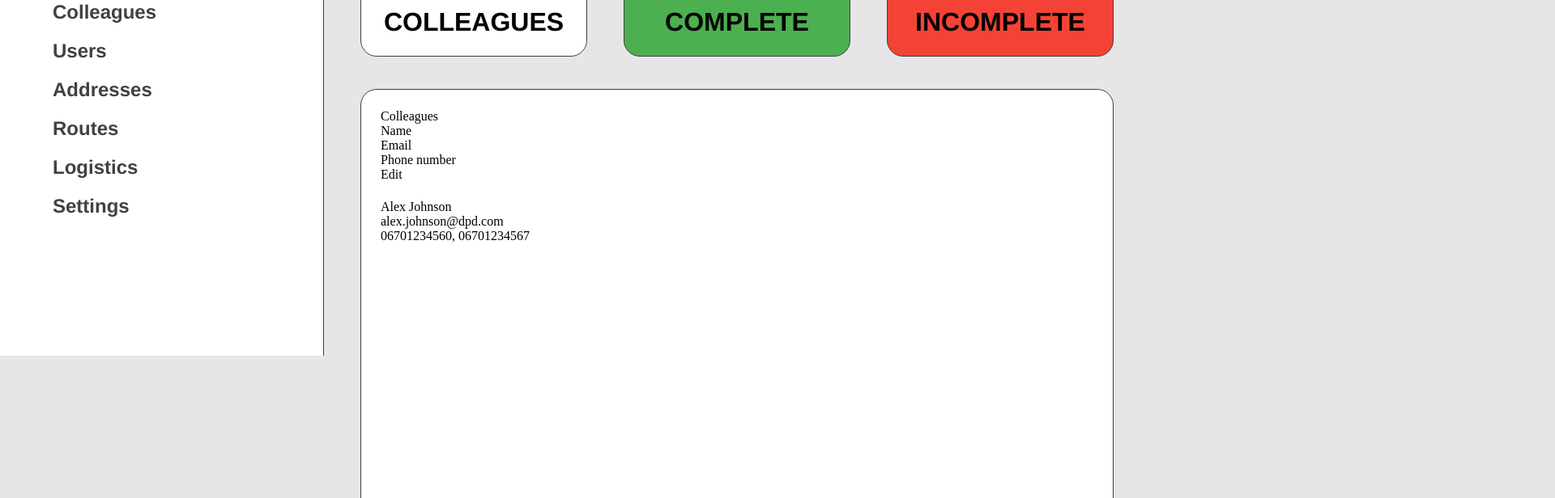
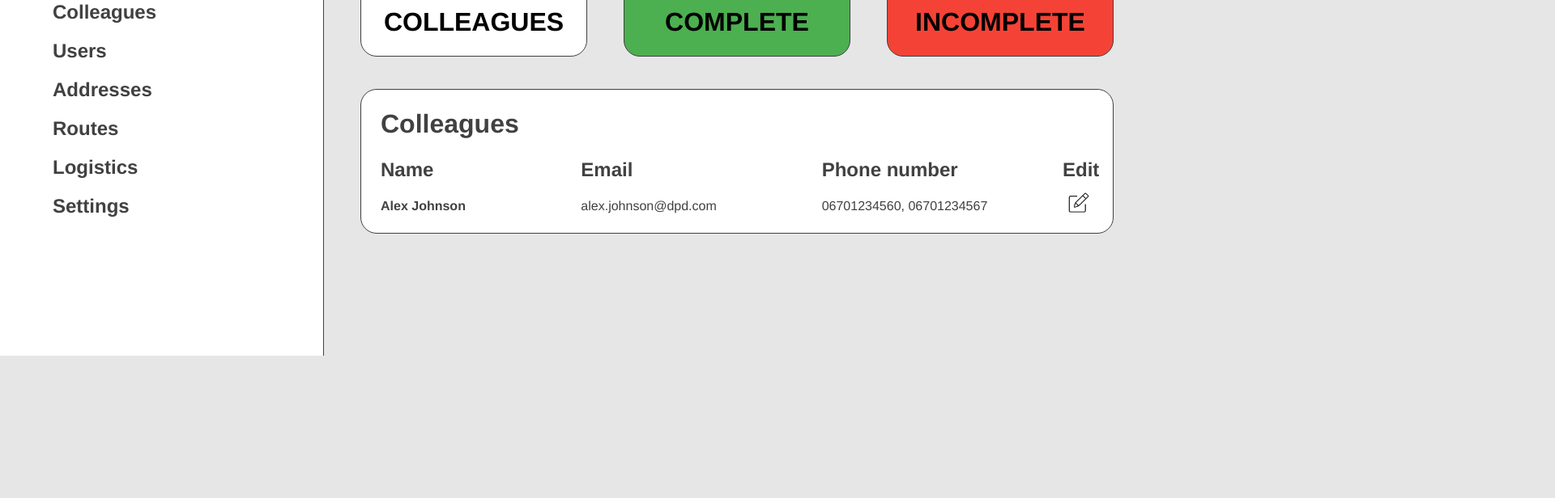
Before and after one commit to RekaKR/admin_management_react, a React (Create React App) app: page /colleagues in a window 1280 px wide. Shown: the part 360-976 px from the top of the page at 81% size, 1920 px wide, since content can reach past the window. After the commit the page ends 800 px from the top, so only its background shows below. Built offline with nearby package versions, Linux system fonts and the light colour scheme.

Commit message:
refactor colleagues page

```diff
--- a/src/pages/ColleaguesPage.jsx
+++ b/src/pages/ColleaguesPage.jsx
@@ -18,79 +18,21 @@ const ColleaguesPage = () => {
       <StatisticsField collegues={collegues} />
 
       <div className="colleagues-list">
-        <div className="text-wrapper-11">Colleagues</div>
+        <h2>Colleagues</h2>
 
         <div className="frame-3">
-          <div className="frame-4">
-            <div className="text-wrapper-12">Name</div>
-            <div className="text-wrapper-13">Email</div>
-            <div className="text-wrapper-13">Phone number</div>
-            <div className="text-wrapper-14">Edit</div>
+          <div className="data-container">
+            <p className="middle-text">Name</p>
+            <p className="long-text">Email</p>
+            <p className="long-text">Phone number</p>
+            <p className="small-text">Edit</p>
           </div>
 
-          <div className="frame-5">
-            <div className="frame-6">
-              <div className="text-wrapper-15">Alex Johnson</div>
-              <div className="text-wrapper-16">alex.johnson@dpd.com</div>
-              <div className="text-wrapper-16">06701234560, 06701234567</div>
-              <img className="edit" alt="edit sign" src="../../assets/edit.png" />
-            </div>
-            {/*
-                <div className="frame-6">
-                  <div className="text-wrapper-15">Jane Smith</div>
-                  <div className="text-wrapper-16">jane.smith@dpd.com</div>
-                  <div className="text-wrapper-16">06701234561</div>
-                  <img className="edit" alt="edit sign" src="../../assets/edit.png" />
-                </div>
-                <div className="frame-6">
-                  <div className="text-wrapper-15">Emily Brown</div>
-                  <div className="text-wrapper-16">emily.brown@dpd.com</div>
-                  <div className="text-wrapper-16">06701234562, 06701234568</div>
-                  <img className="edit" alt="edit sign" src="../../assets/edit.png" />
-                </div>
-                <div className="frame-6">
-                  <div className="text-wrapper-17">Michael Williams</div>
-                  <div className="text-wrapper-18">michael.williams@dpd.com</div>
-                  <div className="text-wrapper-16">06</div>
-                  <img className="edit" alt="edit sign" src="../../assets/edit.png" />
-                </div>
-                <div className="frame-6">
-                  <div className="text-wrapper-15">Sophia Martinez</div>
-                  <div className="text-wrapper-16">sophia.martinez@dpd.com</div>
-                  <div className="text-wrapper-16">06701234564, 06701234569</div>
-                  <img className="edit" alt="edit sign" src="../../assets/edit.png" />
-                </div>
-                <div className="frame-6">
-                  <div className="text-wrapper-17">William Wilson</div>
-                  <div className="text-wrapper-18">william.wilson@dpd.com</div>
-                  <div className="text-wrapper-16">06</div>
-                  <img className="edit" alt="edit sign" src="../../assets/edit.png" />
-                </div>
-                <div className="frame-6">
-                  <div className="text-wrapper-15">James Anderson</div>
-                  <div className="text-wrapper-16">james.anderson@dpd.com</div>
-                  <div className="text-wrapper-16">06701234565</div>
-                  <img className="edit" alt="edit sign" src="../../assets/edit.png" />
-                </div>
-                <div className="frame-6">
-                  <div className="text-wrapper-15">Emma Taylor</div>
-                  <div className="text-wrapper-16">emma.taylor@dpd.com</div>
-                  <div className="text-wrapper-16">06701234566</div>
-                  <img className="edit" alt="edit sign" src="../../assets/edit.png" />
-                </div>
-                <div className="frame-6">
-                  <div className="text-wrapper-17">Emma Wilson</div>
-                  <div className="text-wrapper-18">emma.wilson@dpd.com</div>
-                  <div className="text-wrapper-16">06</div>
-                  <img className="edit" alt="edit sign" src="../../assets/edit.png" />
-                </div>
-                <div className="frame-6">
-                  <div className="text-wrapper-15">Olivia Davis</div>
-                  <div className="text-wrapper-16">olivia.davis@dpd.com</div>
-                  <div className="text-wrapper-16">06701234563</div>
-                  <img className="edit" alt="edit sign" src="../../assets/edit.png" />
-                </div>
-                */}
+          <div className="data-container">
+            <div className="name middle-text">Alex Johnson</div>
+            <div className="data long-text">alex.johnson@dpd.com</div>
+            <div className="data long-text">06701234560, 06701234567</div>
+            <img className="edit" alt="edit sign" src="../../assets/edit.png" />
           </div>
         </div>
       </div>
```
